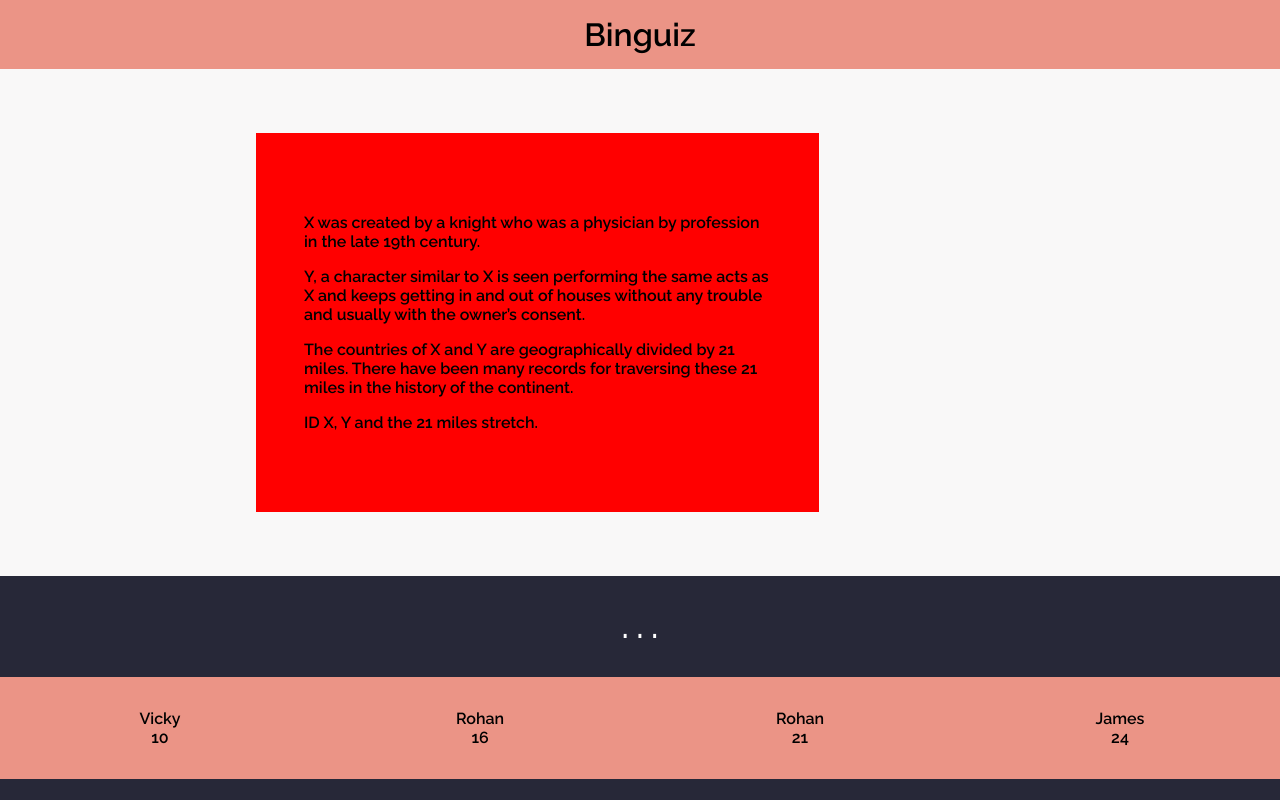
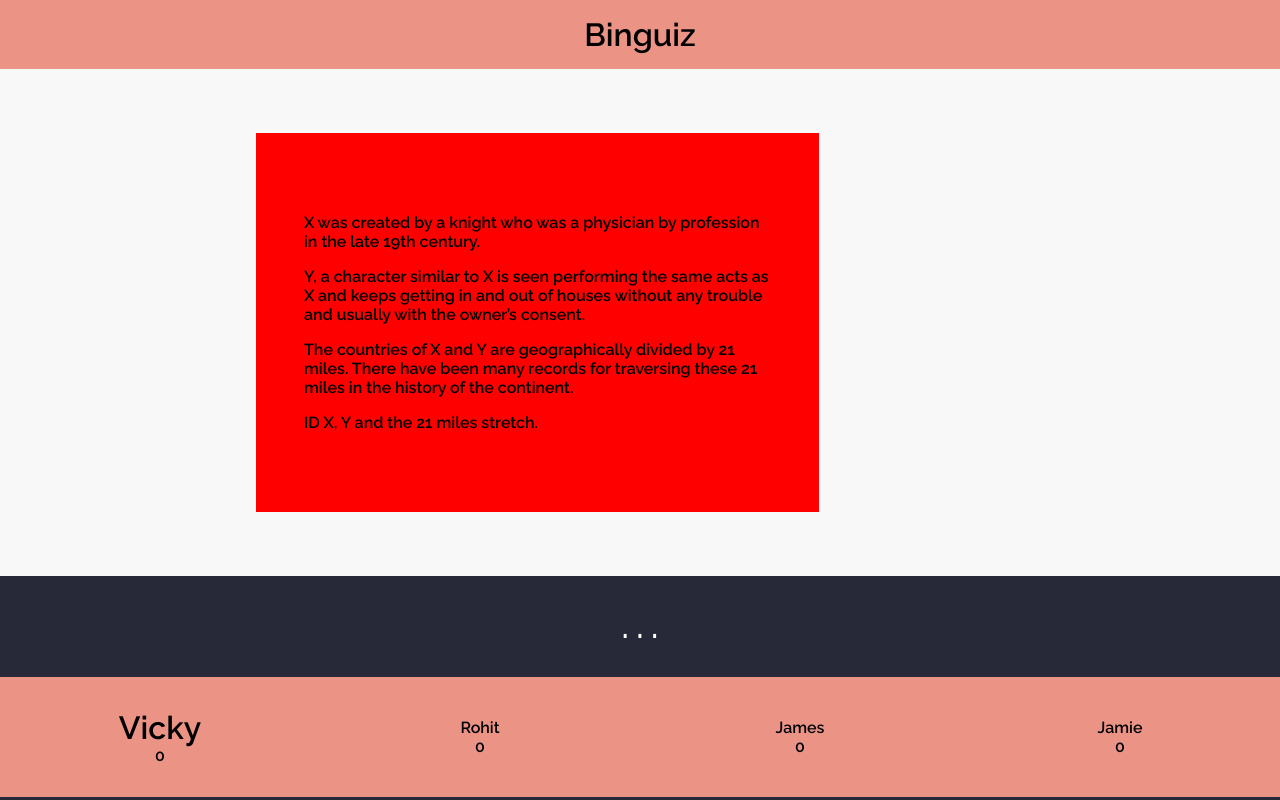
Before and after one commit to atulanand206/algos, a React (Create React App) app: page / in a window 1280 px wide. Shown: the top 800 px of the page. Built offline with nearby package versions, Linux system fonts and the light colour scheme.

Commit message:
Controls for the query board

```diff
--- /dev/null
+++ b/src/Binge/Data/game.json
@@ -0,0 +1,42 @@
+{
+    "players": [
+        {
+            "id": 0,
+            "name": "Vicky",
+            "score": 0
+        },
+        {
+            "id": 1,
+            "name": "Rohit",
+            "score": 0
+        },
+        {
+            "id": 2,
+            "name": "James",
+            "score": 0
+        },
+        {
+            "id": 3,
+            "name": "Jamie",
+            "score": 0
+        }
+    ],
+    "questions": [
+        {
+            "id": 0,
+            "question": [
+                "X was created by a knight who was a physician by profession in the late 19th century.",
+                "Y, a character similar to X is seen performing the same acts as X and keeps getting in and out of houses without any trouble and usually with the owner’s consent.",
+                "The countries of X and Y are geographically divided by 21 miles. There have been many records for traversing these 21 miles in the history of the continent.",
+                "ID X, Y and the 21 miles stretch."
+            ],
+            "answer": "X: Sherlock, Y: Poirot"
+        }
+    ],
+    "attempts": [
+        {
+            "player": 0,
+            "question": 0
+        }
+    ]
+}
--- a/src/Binge/Landing/Landing.scss
+++ b/src/Binge/Landing/Landing.scss
@@ -7,8 +7,8 @@
         height: 100%;
         display: flex;
         flex-direction: column;
-        // align-items: center;
-        // justify-content: center;
+        align-items: center;
+        justify-content: center;
         background: $color_background;
     }
 
@@ -31,3 +31,14 @@
         }
     }
 }
+
+.board {
+    &__wrapper {
+        height: 100%;
+        display: flex;
+        flex-direction: column;
+        // align-items: center;
+        // justify-content: center;
+        background: $color_background;
+    }
+}
--- a/src/Binge/Landing/Landing.tsx
+++ b/src/Binge/Landing/Landing.tsx
@@ -1,26 +1,41 @@
 import { useState } from 'react'
 import { Player } from '../../utils/_interfaces'
-import { QueryBoard } from '../Query/Query'
+import { QueryBoard, QueryType } from '../Query/Query'
 import { State } from '../State/State'
 import Scoreboard from './../Scoreboard/Scoreboard'
 import Prompt from '../Prompt/Prompt'
 import './Landing.scss'
 import { ROLE_AUDIENCE, ROLE_PLAYER, ROLE_QUIZMASTER } from '../Features/Features'
 import { Header } from '../Header/Header'
+import Game from './../Data/game.json'
+import { over } from 'lodash'
 
-const sampleQuestion = [
-  'X was created by a knight who was a physician by profession in the late 19th century.',
-  'Y, a character similar to X is seen performing the same acts as X and keeps getting in and out of houses without any trouble and usually with the owner’s consent.',
-  'The countries of X and Y are geographically divided by 21 miles. There have been many records for traversing these 21 miles in the history of the continent.',
-  'ID X, Y and the 21 miles stretch.'
-]
+export const Landing = () => {
+  return (
+    <div className='landing__wrapper'>
+      <p className='landing__logo'>Binguiz</p>
+      {/* <div className='landing__controls'>
+        <button className='landing__controls-button' onClick={openScoreboard}>Let's Begin</button>
+        <button className='landing__controls-button' onClick={closeScoreboard}>Scoreboard</button>
+      </div> */}
+    </div>
+  )
+}
 
-const sampleAnswer = 'X: Sherlock, Y: Poirot'
-
-const Landing = () => {
+export const Board = () => {
 
   const [role, setRole] = useState(ROLE_QUIZMASTER)
   const [revealed, setRevealed] = useState(false)
+  const [attempts, setAttempts] = useState(Game.attempts)
+  const [players, setPlayers] = useState(Game.players)
+  const [questions, setQuestions] = useState(Game.questions)
+  const [rounds, setRounds] = useState(2)
+  const [roundOpener, setRoundOpener] = useState(0)
+  const [currentRound, setCurrentRound] = useState(1)
+  const [currentPoints, setCurrentPoints] = useState(10)
+  const [currentQuestionId, setCurrentQuestionId] = useState(0)
+  const [currentPlayerId, setCurrentPlayerId] = useState(0)
+  const [bonus, setBonus] = useState(10)
   const [visibilityScoreBoard, setVisibilityScoreboard] = useState(false)
 
   const openScoreboard = () => {
@@ -31,41 +46,125 @@ const Landing = () => {
     setVisibilityScoreboard(false)
   }
 
-  const players: Player[] = [
-    { name: "Vicky", score: 10 },
-    { name: "Rohan", score: 16 },
-    { name: "Rohan", score: 21 },
-    { name: "James", score: 24 }
-  ]
+  const over = () => {
 
-  return (
-    <div className='landing__wrapper'>
-      {/* <p className='landing__logo'>Binguiz</p>
-      <div className='landing__controls'>
-        <button className='landing__controls-button' onClick={openScoreboard}>Let's Begin</button>
-        <button className='landing__controls-button' onClick={closeScoreboard}>Scoreboard</button>
-      </div> */}
-      {/* <Scoreboard visibility={visibilityScoreBoard} players={players}/> */}
-      <Header />
-      <Prompt
-        question={sampleQuestion}
-        answer={sampleAnswer}
-        visibility={visibilityScoreBoard}
-        revealed={revealed} />
-      <State
-        players={players} />
-      {renderQueryBoard()}
-    </div>
-  )
+  }
 
-  function renderQueryBoard() {
+  const nextPlayer = () => (currentPlayerId + 1) % players.length
+
+  const queryApprove = () => {
+    if (questions.length == currentQuestionId + 1) {
+      over()
+    } else {
+      players[currentPlayerId].score += currentPoints
+      setPlayers(players)
+      attempts.concat({ player: currentPlayerId, question: currentQuestionId })
+      setAttempts(attempts)
+      setCurrentQuestionId(currentQuestionId + 1)
+      setCurrentPlayerId(nextPlayer())
+      setRoundOpener(currentPlayerId)
+    }
+  }
+
+  const queryReject = () => {
+    if (questions.length == currentQuestionId + 1) {
+      over()
+    } else {
+      setCurrentPlayerId(nextPlayer())
+      setRoundOpener(currentPlayerId)
+    }
+  }
+
+  const queryPass = () => {
+    if (questions.length == currentQuestionId + 1) {
+      over()
+    } else {
+      if (nextPlayer() === roundOpener) {
+        if (currentRound === rounds) {
+          queryReject()
+        } else {
+          setCurrentRound(currentRound + 1)
+          setCurrentPlayerId(nextPlayer())
+        }
+      } else {
+        setCurrentPlayerId(nextPlayer())
+      }
+    }
+  }
+
+  const queryHint = () => {
+
+  }
+
+  const queryReveal = () => {
+    setRevealed(true)
+  }
+
+  const queryHide = () => {
+    setRevealed(false)
+  }
+
+  const queryExtend = () => {
+    setRounds(rounds + 1)
+  }
+
+  const queryScore = () => {
+    setVisibilityScoreboard(true)
+  }
+
+  const queryReduce = () => {
+    if (currentPoints === 10) setCurrentPoints(5)
+    else setCurrentPoints(2)
+  }
+
+  const queryBonus = () => {
+    players[currentPlayerId].score += bonus
+    setPlayers(players)
+  }
+
+  const query = (queryType: QueryType) => {
+    switch (queryType) {
+      case QueryType.APPROVE: queryApprove(); break;
+      case QueryType.EXTEND: queryExtend(); break;
+      case QueryType.SCORE: queryScore(); break;
+      case QueryType.APPROVE: queryApprove(); break;
+      case QueryType.REJECT: queryReject(); break;
+      case QueryType.PASS: queryPass(); break;
+      case QueryType.REDUCE_MAX: queryReduce(); break;
+      case QueryType.BONUS: queryBonus(); break;
+      case QueryType.HINT: queryHint(); break;
+      case QueryType.REVEAL: queryReveal(); break;
+      case QueryType.HIDE: queryHide(); break;
+      default:
+    }
+  }
+
+  const renderState = <State players={players} currentPlayerId={currentPlayerId} />
+
+  const renderPrompt = <Prompt
+    question={questions[currentQuestionId].question}
+    answer={questions[currentQuestionId].answer}
+    visibility={true}
+    revealed={revealed} />
+
+  const renderQueryBoard = () => {
     switch (role) {
       case ROLE_QUIZMASTER:
-        return <QueryBoard />
+        return <QueryBoard onQuery={query} />
       default:
         return (<div></div>)
     }
   }
+
+  const renderScoreBoard = <Scoreboard visibility={visibilityScoreBoard} players={players} />
+
+  return (
+    <div className='board__wrapper'>
+      <Header />
+      {renderPrompt}
+      {renderState}
+      {renderQueryBoard()}
+      {renderScoreBoard}
+    </div>
+  )
 }
-
-export default Landing
--- a/src/Binge/Query/Query.tsx
+++ b/src/Binge/Query/Query.tsx
@@ -2,8 +2,7 @@ import { Button } from "@material-ui/core"
 import './Query.scss'
 
 export enum QueryType {
-	HINT,
-	APPROVE, PASS, REJECT, REDUCE_MAX, BONUS, REVEAL, EXTEND, SCORE
+	HINT, APPROVE, PASS, REJECT, REDUCE_MAX, BONUS, REVEAL, HIDE, EXTEND, SCORE
 }
 
 export const queryPlaceholder = (queryType: QueryType) => {
@@ -18,44 +17,47 @@ export const queryPlaceholder = (queryType: QueryType) => {
 		case QueryType.BONUS : return 'Bonus'
 		case QueryType.HINT : return 'Hint'
 		case QueryType.REVEAL : return 'Reveal'
+		case QueryType.HIDE : return 'Hide'
 	}
 }
 
 type QueryProps = {
 	queryType: QueryType
+	onQuery: (queryType: QueryType) => void
 }
 
 export const Query = (props: QueryProps) => {
 	return (
 		<div className='query__button'>
-			<Button variant='contained' color='primary'>{queryPlaceholder(props.queryType)}</Button>
+			<Button variant='contained' color='primary' onClick={() => props.onQuery(props.queryType)}>{queryPlaceholder(props.queryType)}</Button>
 		</div>
 	)
 }
 
 type QueryBoardProps = {
-
+	onQuery: (queryType: QueryType) => void
 }
 
 export const QueryBoard = (props: QueryBoardProps) => {
   return (
     <div className='query__board'>
       <div className='query__column'>
-        <Query queryType={QueryType.APPROVE} />
-        <Query queryType={QueryType.REJECT} />
-        <Query queryType={QueryType.PASS} />
+        <Query {...props} queryType={QueryType.APPROVE} />
+        <Query {...props} queryType={QueryType.REJECT} />
+        <Query {...props} queryType={QueryType.PASS} />
       </div>
       <div className='query__column'>
-        <Query queryType={QueryType.HINT} />
-        <Query queryType={QueryType.REVEAL} />
+        <Query {...props} queryType={QueryType.HINT} />
+        <Query {...props} queryType={QueryType.REVEAL} />
+        <Query {...props} queryType={QueryType.HIDE} />
       </div>
       <div className='query__column'>
-        <Query queryType={QueryType.SCORE} />
-        <Query queryType={QueryType.EXTEND} />
+        <Query {...props} queryType={QueryType.SCORE} />
+        <Query {...props} queryType={QueryType.EXTEND} />
       </div>
       <div className='query__column'>
-				<Query queryType={QueryType.BONUS} />
-        <Query queryType={QueryType.REDUCE_MAX} />
+		<Query {...props} queryType={QueryType.BONUS} />
+        <Query {...props} queryType={QueryType.REDUCE_MAX} />
       </div>
     </div>
   )
--- a/src/Binge/State/State.scss
+++ b/src/Binge/State/State.scss
@@ -15,6 +15,10 @@
 
         &--name {
             text-align: center;
+
+            &--active {
+                font-size: xx-large;
+            }
         }
     }
 }
--- a/src/Binge/State/State.tsx
+++ b/src/Binge/State/State.tsx
@@ -1,15 +1,20 @@
+import classNames from 'classnames'
 import { Player } from '../../utils/_interfaces'
 import './State.scss'
 
 type PlayerProps = {
 	name: string
 	score: number
+	active: boolean
 }
 
 const Avatar = (props: PlayerProps) => {
 	return (
 		<div className='state__player'>
-			<p className='state__player--name'>{props.name}</p>
+			<p className={classNames(
+				'state__player--name',
+				props.active && 'state__player--name--active'
+				)}>{props.name}</p>
 			<p className='state__player--name'>{props.score}</p>
 		</div>
 	)
@@ -17,12 +22,13 @@ const Avatar = (props: PlayerProps) => {
 
 type Props = {
 	players: Player[]
+	currentPlayerId: number
 }
 
 export const State = (props: Props) => {
 	return (
 		<div className='state__container'>
-			{props.players.map(_ => <Avatar name={_.name} score={_.score} />)}
+			{props.players.map((_, ix) => <Avatar name={_.name} score={_.score} active={ix === props.currentPlayerId} />)}
 		</div>
 	)
 }
--- a/src/index.js
+++ b/src/index.js
@@ -5,11 +5,11 @@ import App from './App';
 import reportWebVitals from './reportWebVitals';
 import Algorithm from './Algorithm/Algorithm';
 import Template from './Template/Template'
-import Landing from './Binge/Landing/Landing'
+import { Landing, Board } from './Binge/Landing/Landing'
 
 ReactDOM.render(
   <React.StrictMode>
-    <Landing />
+    <Board />
   </React.StrictMode>,
   document.getElementById('root')
 );
```
